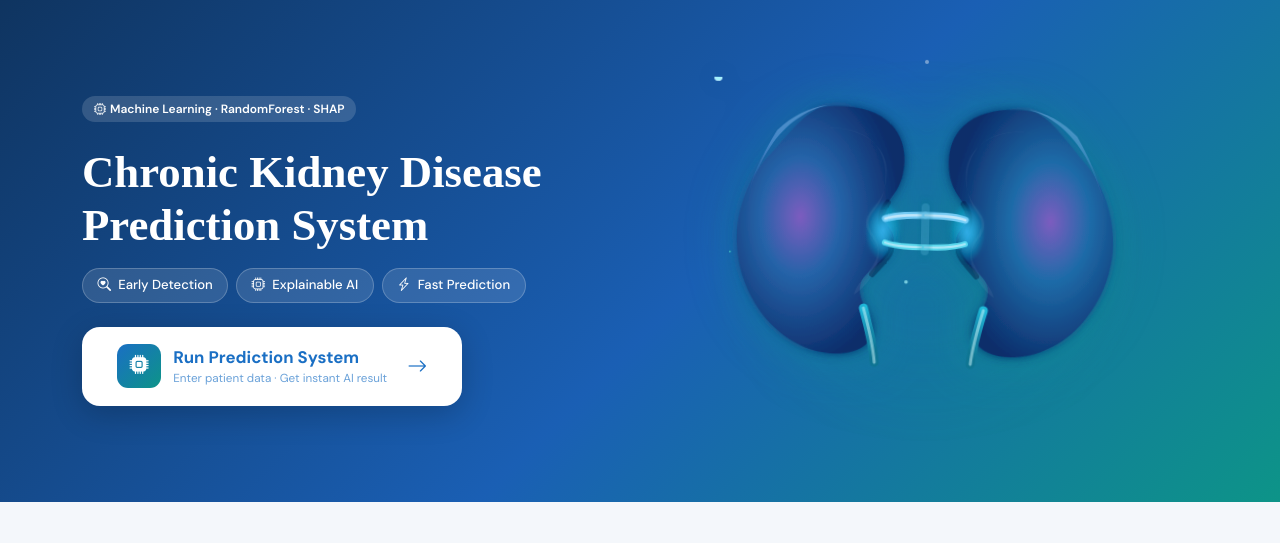
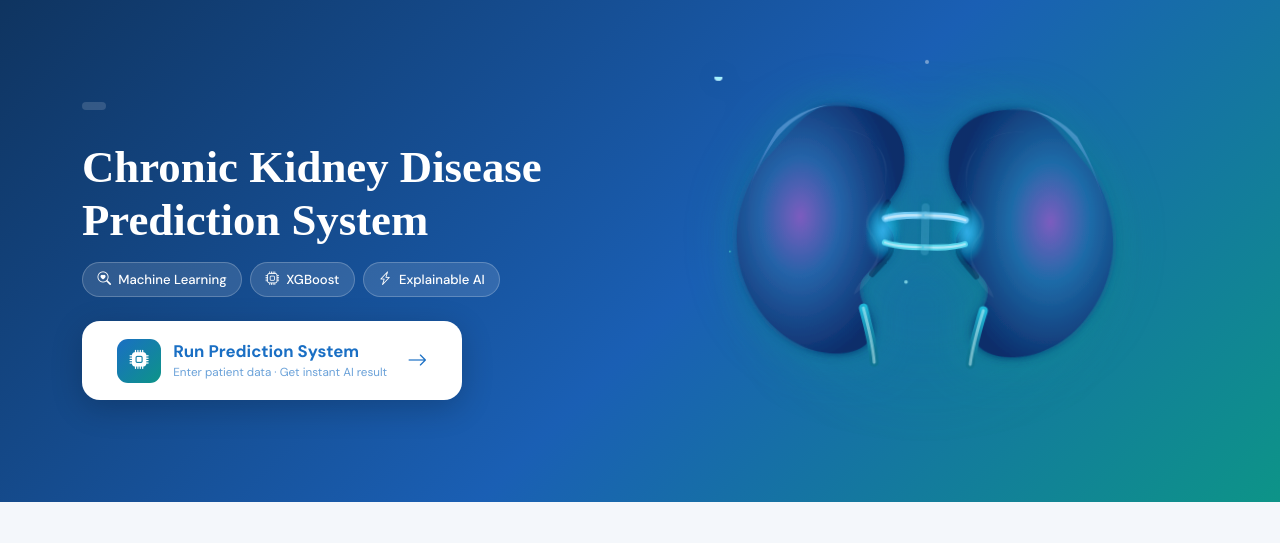
Before and after one commit to melvingeo-04/ckd-prediction-system, a Flask app: page / in a window 1280 px wide. Shown: the part 69-612 px from the top of the page. Run offline with Flask 3, Linux system fonts and the light colour scheme.

Commit message:
Updated UI

```diff
--- a/templates/home.html
+++ b/templates/home.html
@@ -29,13 +29,13 @@
       <!-- LEFT: TEXT + CTA -->
       <div class="col-lg-6 fade-up">
         <div class="section-pill" style="background:rgba(255,255,255,.15);color:#fff;margin-bottom:1.5rem">
-          <i class="bi bi-cpu me-1"></i>Machine Learning · RandomForest · SHAP
+
         </div>
         <h1 style="font-family:'Lora',serif;font-size:2.8rem;font-weight:600;color:#fff;line-height:1.18;margin-bottom:1rem">
           Chronic Kidney Disease<br>Prediction System
         </h1>
         <div class="d-flex flex-wrap gap-2 mb-4">
-          {% for icon,label in [("bi-search-heart","Early Detection"),("bi-cpu","Explainable AI"),("bi-lightning-charge","Fast Prediction")] %}
+          {% for icon,label in [("bi-search-heart","Machine Learning"),("bi-cpu","XGBoost"),("bi-lightning-charge","Explainable AI")] %}
           <div style="display:inline-flex;align-items:center;gap:.45rem;background:rgba(255,255,255,.12);border:1px solid rgba(255,255,255,.22);border-radius:999px;padding:.38rem .9rem;font-size:.82rem;font-weight:500;color:#fff">
             <i class="bi {{ icon }}" style="font-size:.85rem"></i>{{ label }}
           </div>
```
